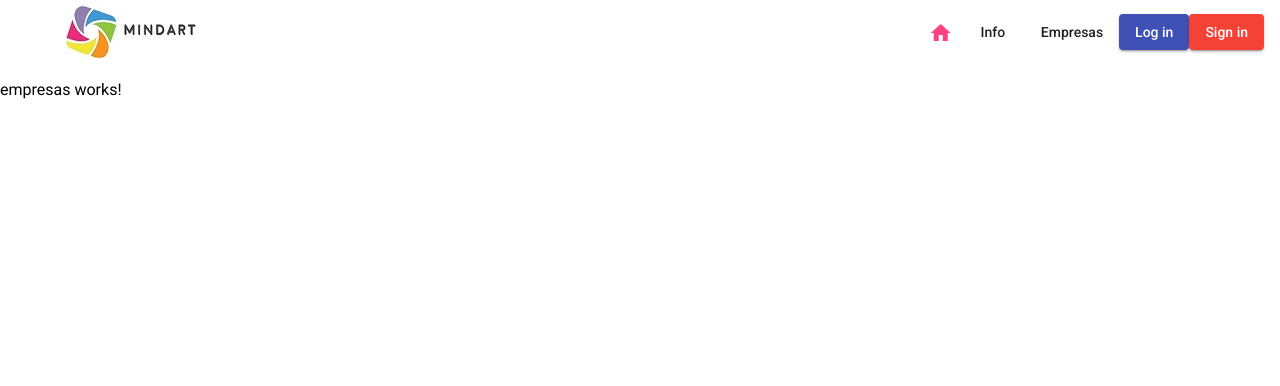
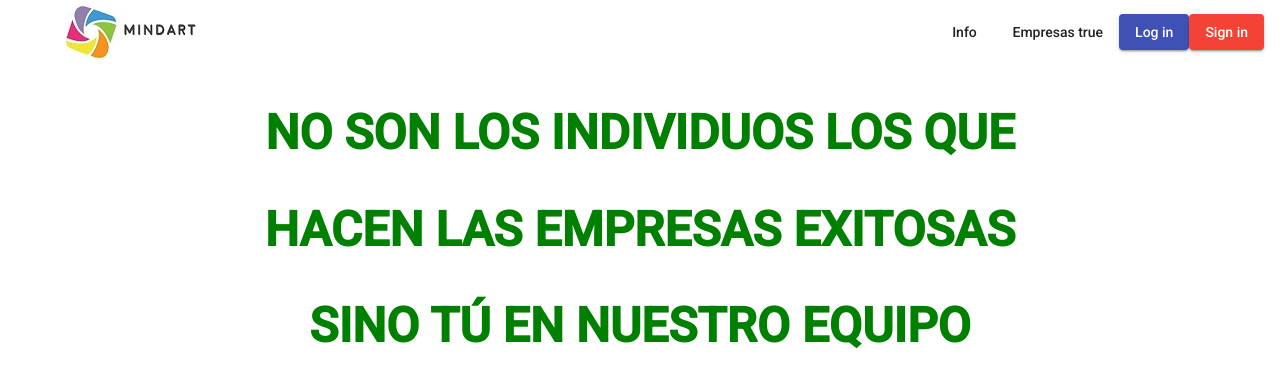
Before and after one commit to cloncada/Mindart, an Angular app: page /empresas in a window 1280 px wide. Shown: the top 386 px of the page. Built offline with nearby package versions, Linux system fonts and the light colour scheme.

Commit message:
Actualización barra de tareas (artistas-empresas)

```diff
--- a/src/app/empresas/empresas.component.css
+++ b/src/app/empresas/empresas.component.css
@@ -0,0 +1,6 @@
+.titulo{
+    background: white;
+    color:green;
+    text-align:center;
+    font-size: 200%
+}
--- a/src/app/empresas/empresas.component.html
+++ b/src/app/empresas/empresas.component.html
@@ -1 +1,5 @@
-<p>empresas works!</p>
+<div class = "titulo">
+    <H2>NO SON LOS INDIVIDUOS LOS QUE</H2>
+    <H2>HACEN LAS EMPRESAS EXITOSAS</H2>
+    <H2>SINO TÚ EN NUESTRO EQUIPO </H2>
+    </div>
--- a/src/app/general/general.component.html
+++ b/src/app/general/general.component.html
@@ -3,11 +3,12 @@
     <img src="assets\Mindart.jpeg">
     <div class="espacio"></div>
 
-    <button mat-icon-button color="accent" routerLink="inicio">
+    <button mat-icon-button color="accent" routerLink="inicio" *ngIf="home" (click)="show=true" (click)="home=!home">
         <mat-icon>home</mat-icon>
     </button>
-    <a mat-button routerLink="info">Info</a>
-    <a mat-button routerLink="empresas" >Empresas</a>
+    <a mat-button routerLink="info" (click)="home=!home">Info</a>
+    <a mat-button routerLink="empresas" (click)="show=!show" *ngIf="show ">Empresas {{show}}</a>
+    <a mat-button routerLink="inicio" (click)="show=!show" *ngIf="!show" >Artistas {{show}}</a>
     <div>
         <button mat-raised-button (click)="openDialog()" color="primary">Log in</button>
         <button mat-raised-button (click)="openDialogsigin()" color="warn">Sign in</button>
--- a/src/app/general/general.component.ts
+++ b/src/app/general/general.component.ts
@@ -11,12 +11,14 @@ import { SigninComponent } from '../signin/signin.component';
 export class GeneralComponent implements OnInit {
 
   constructor(public dialog: MatDialog) { }
+  show: boolean = true;
+  home: boolean = false;
 
-  openDialog(){
+  openDialog() {
     this.dialog.open(LoginComponent);
   }
 
-  openDialogsigin(){
+  openDialogsigin() {
     this.dialog.open(SigninComponent);
   }
 
```
